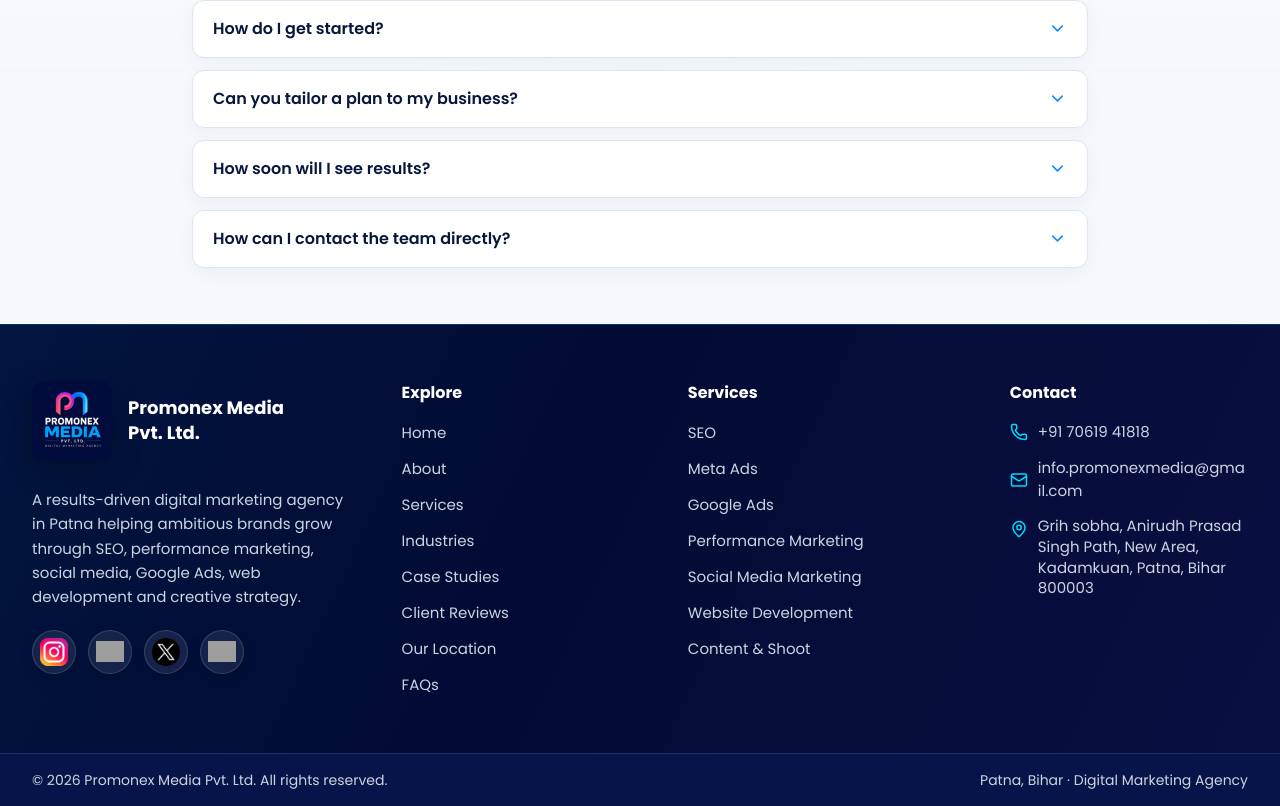
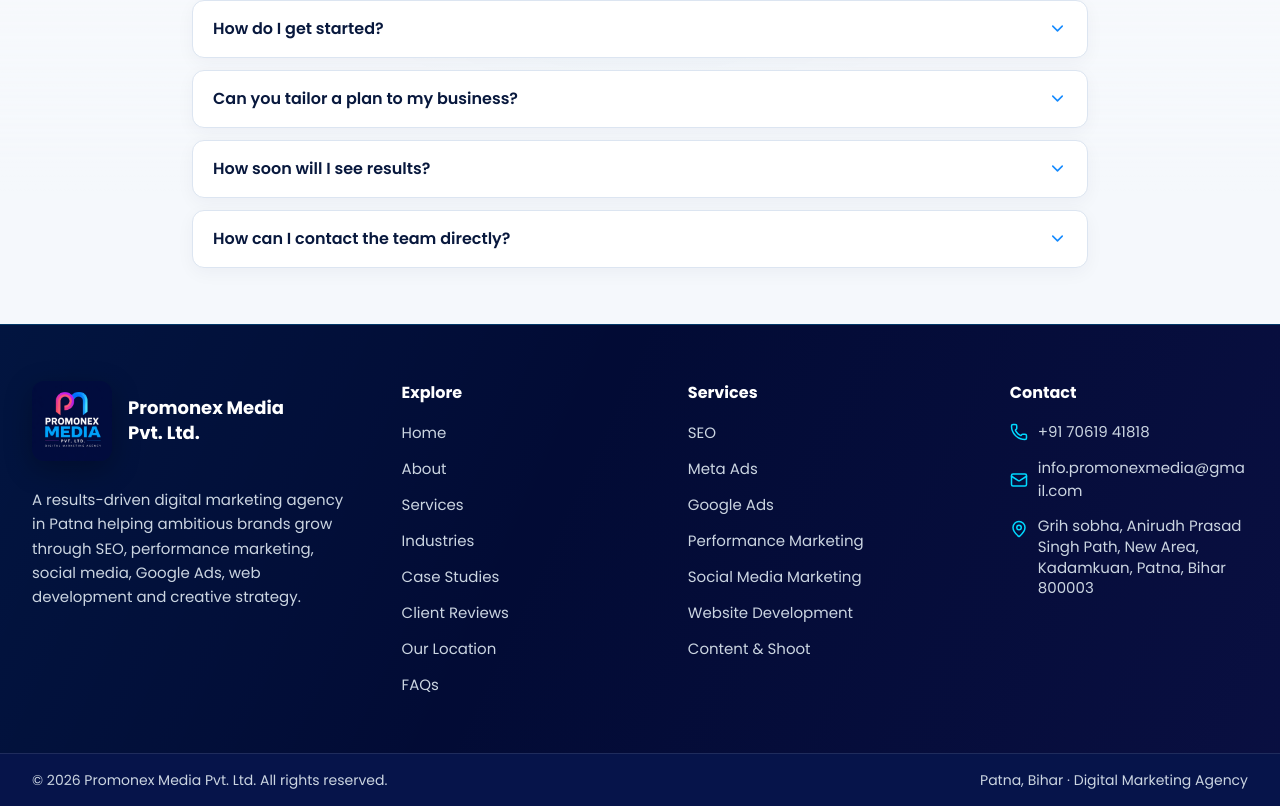
Before and after one commit to ARSHAD-12356/PromonexMedia-Pvt-Ltd, a Next.js app: page / in a window 1280 px wide. Shown: the part 9401-10207 px from the top of the page. Built offline with nearby package versions, Linux system fonts and the light colour scheme; grey boxes are pictures that could not be loaded.

Commit message:
feat(social): show hanging social rail on desktop & tablet only; display circular social icons in footer under subheading on mobile

```diff
--- a/components/FooterSection.tsx
+++ b/components/FooterSection.tsx
@@ -28,20 +28,24 @@
 
 const socialMarks = [
   {
+    label: "Facebook",
+    src: "https://thumb.wikimedia.org/wikipedia/en/thumb/0/04/Facebook_f_logo_%282021%29.svg/1280px-Facebook_f_logo_%282021%29.svg.png?utm_source=en.wikipedia.org&utm_campaign=index&utm_content=thumbnail",
+    href: "https://www.facebook.com/promonexmedia",
+  },
+  {
     label: "Instagram",
     src: "/assets/instagram-icon.png",
-  },
-  {
-    label: "Facebook",
-    src: "https://thumb.wikimedia.org/wikipedia/en/thumb/0/04/Facebook_f_logo_%282021%29.svg/1280px-Facebook_f_logo_%282021%29.svg.png?utm_source=en.wikipedia.org&utm_campaign=index&utm_content=thumbnail",
+    href: "https://www.instagram.com/promonexmedia",
   },
   {
     label: "X",
     src: "/assets/x-icon.png",
+    href: "https://x.com/promonexmedia",
   },
   {
-    label: "Gmail",
-    src: "https://thumb.wikimedia.org/wikipedia/commons/thumb/8/8f/Gmail_icon_%282026%29.svg/960px-Gmail_icon_%282026%29.svg.png?utm_source=commons.wikimedia.org&utm_campaign=index&utm_content=thumbnail",
+    label: "LinkedIn",
+    src: "/assets/linkedin-ref.png",
+    href: "https://www.linkedin.com/company/promonexmedia",
   },
 ];
 
@@ -85,14 +89,22 @@
           <p className="mt-5 max-w-sm text-[15px] leading-relaxed text-slate-300">
             A results-driven digital marketing agency in Patna helping ambitious brands grow through SEO, performance marketing, social media, Google Ads, web development and creative strategy.
           </p>
-          <ul aria-label="Social and email logos" className="mt-5 flex items-center gap-3">
+          <ul aria-label="Social media links" className="mt-5 flex items-center gap-3 md:hidden">
             {socialMarks.map((social, index) => (
               <li key={social.label}>
+                <a
+                  href={social.href}
+                  target="_blank"
+                  rel="noopener noreferrer"
+                  aria-label={`Visit Promonex Media on ${social.label}`}
+                  className="block focus:outline-none focus:ring-2 focus:ring-[#00D9FF] rounded-full"
+                >
                   <motion.span
                     role="img"
                     aria-label={social.label}
                     title={social.label}
                     whileHover={{ y: -3, scale: 1.1, rotate: index % 2 === 0 ? -3 : 3 }}
+                    whileTap={{ scale: 0.95 }}
                     transition={{ type: "spring", stiffness: 360, damping: 18 }}
                     className="group relative grid h-11 w-11 place-items-center overflow-hidden rounded-full border border-white/15 bg-white/[0.08] shadow-[0_4px_14px_rgba(0,0,0,0.18)] transition-colors duration-300 hover:border-[#00D9FF]/65 hover:bg-[#00BFFF]/15 hover:shadow-[0_0_20px_rgba(0,217,255,0.28)]"
                   >
@@ -102,9 +114,10 @@
                       width={25}
                       height={25}
                       unoptimized
-                    className="relative h-7 w-7 object-contain transition-opacity duration-300 group-hover:opacity-90"
+                      className="relative h-6 w-6 object-contain transition-opacity duration-300 group-hover:opacity-90"
                     />
                   </motion.span>
+                </a>
               </li>
             ))}
           </ul>
--- a/components/SocialMediaRail.tsx
+++ b/components/SocialMediaRail.tsx
@@ -204,7 +204,7 @@
   return (
     <aside
       aria-label="Social Media Quick Links"
-      className="fixed left-0 top-1/2 -translate-y-1/2 z-[45] pointer-events-none select-none"
+      className="hidden md:block fixed left-0 top-1/2 -translate-y-1/2 z-[45] pointer-events-none select-none"
     >
       {/*
         Small white background rail section:
```
Lines whose indentation alone changed are shown as unchanged.
